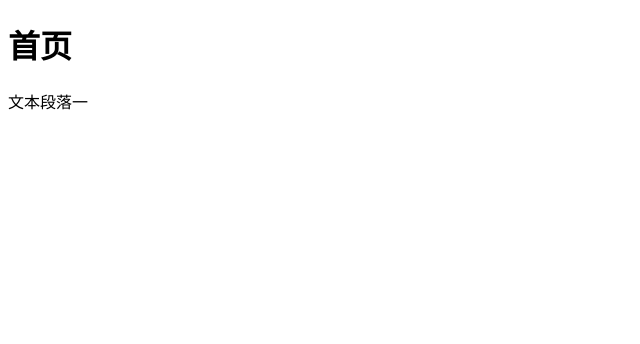
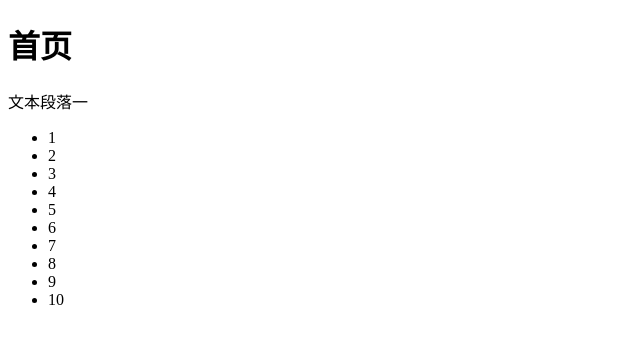
Before and after one commit to Fernand0r/test_git, a plain HTML site: page index.html in a window 1280 px wide. Shown: the whole page, without its empty margins (0-640 px from the left). Drawn offline with Linux system fonts and the light colour scheme.

Commit message:
修改index.html

```diff
--- a/index.html
+++ b/index.html
@@ -11,6 +11,20 @@
 
 
 	</div>
+	<div>
+		<ul>
+			<li>1</li>
+			<li>2</li>
+			<li>3</li>
+			<li>4</li>
+			<li>5</li>
+			<li>6</li>
+			<li>7</li>
+			<li>8</li>
+			<li>9</li>
+			<li>10</li>
+		</ul>
+	</div>
 
 </body>
 </html>
```
